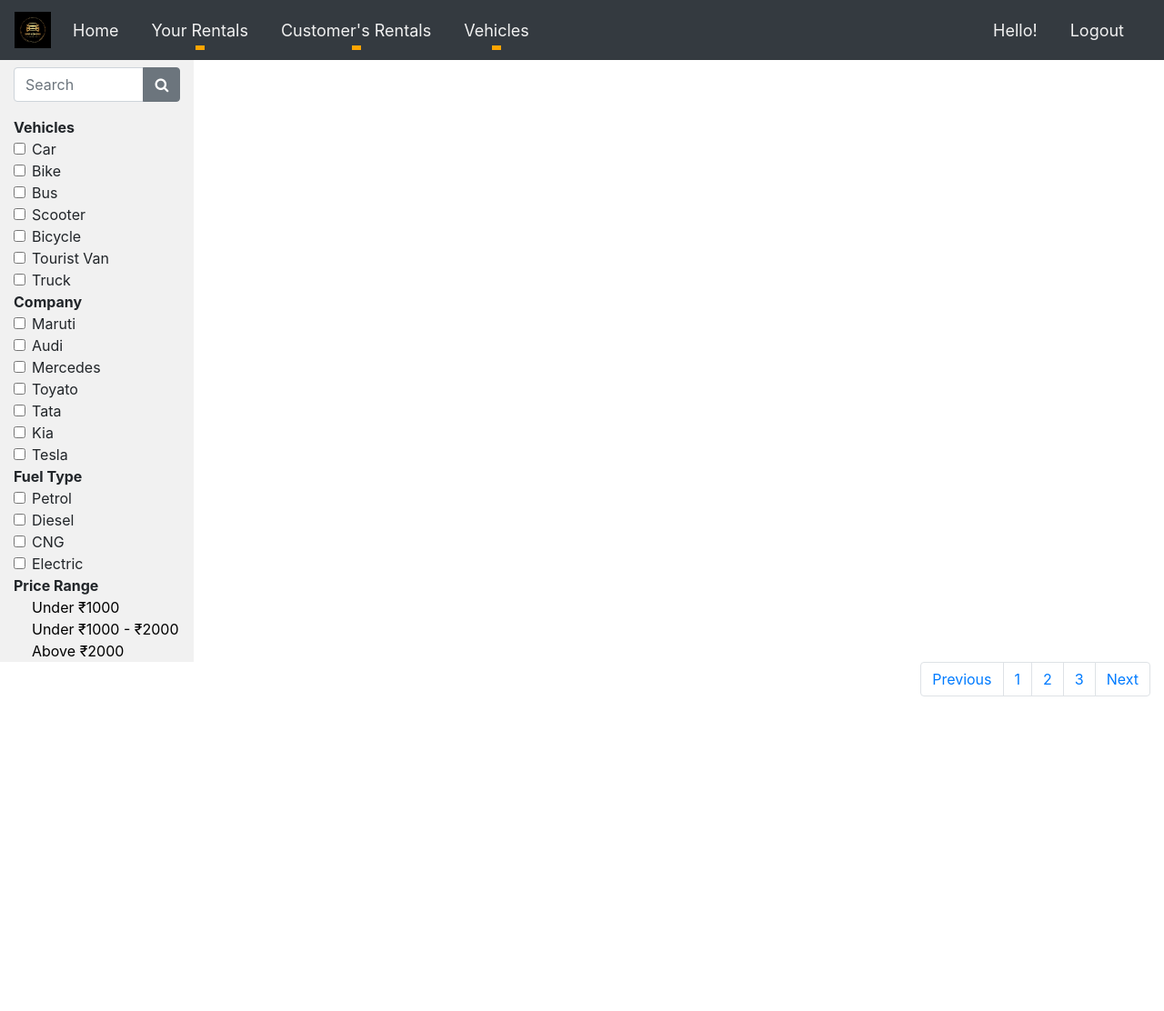
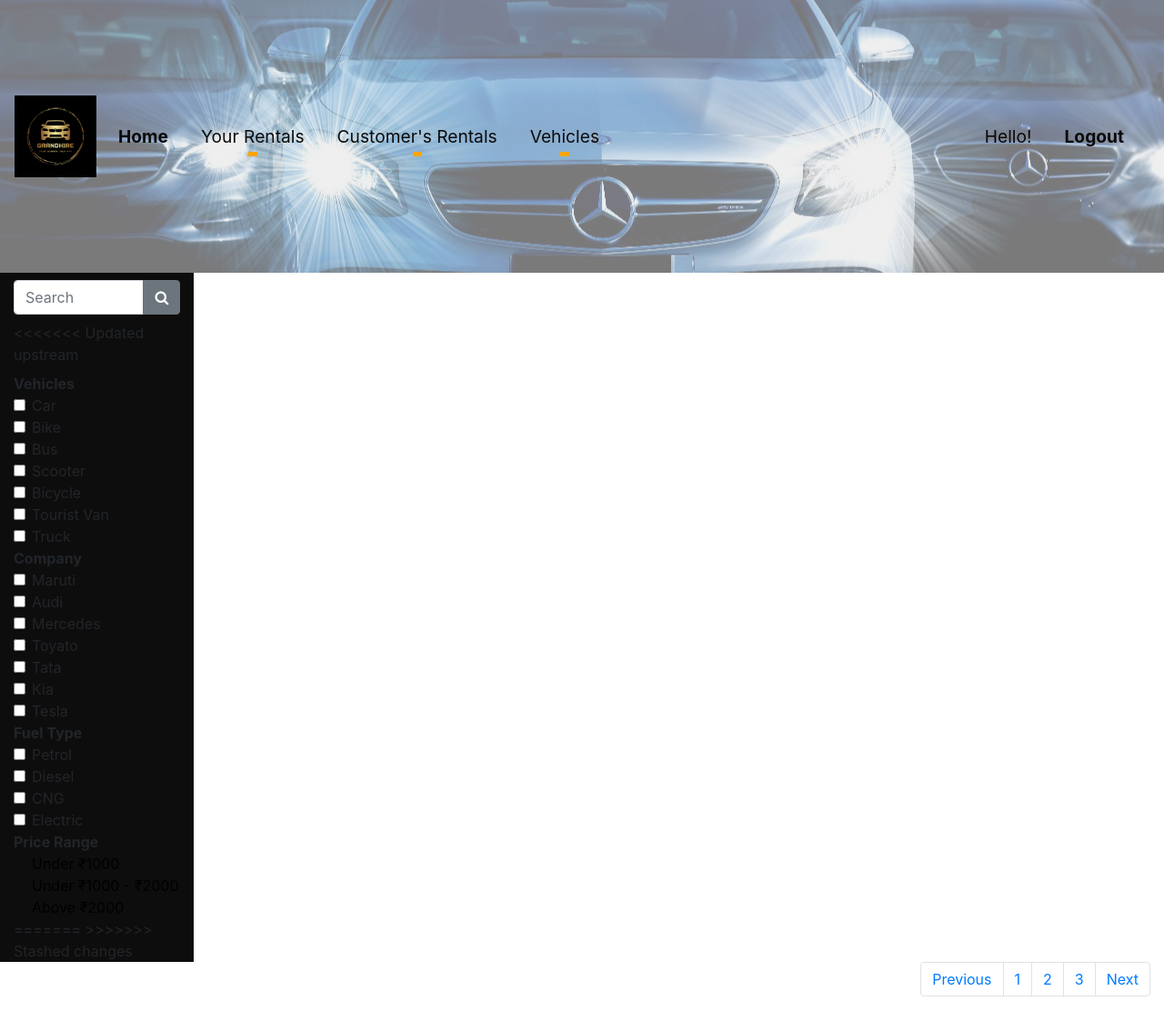
Before and after one commit to Kaumini-Perera/Group-19, a Django app: template vehicle_renting_system/Manager/templates/Manager_base.html in a window 1280 px wide. Shown: the whole page at 91% size. Before the commit the page ends 766 px from the top, so only its background shows below. Run offline with Django 4.2, Linux system fonts and the light colour scheme; the template is opened without the code that fills it, so the values that code supplies are empty; some libraries are stand-ins or nearby versions.

Commit message:
Update Manager_base.html

```diff
--- a/vehicle_renting_system/Manager/templates/Manager_base.html
+++ b/vehicle_renting_system/Manager/templates/Manager_base.html
@@ -20,11 +20,16 @@
     <link rel="stylesheet" type="text/css" href="{% static 'css/manager.css' %}">
     <script src="{% static 'js/manager.js' %}" type="text/javascript"></script>
 
+    <style>
+        body {
+            padding-top: 300px;
+        }
+    </style>
 </head>
 
 <body>
-    <nav class="navbar sticky-top navbar-expand-lg navbar-dark bg-dark" style="font-size: large;" aria-label="" aria-labbelledby="">
-        <a href="/Manager"><img class="navbar-brand" src="{% static 'img/Logos/final_logo.png' %}" height="50"></a>
+    <nav class="navbar fixed-top navbar-expand-lg navbar-dark" style="font-size: larger; background: rgba(0, 0, 0, 0.4) url('{% static 'img\bg\bg1.png' %}' ) center center / cover no-repeat; width: 100%; min-height: 300px;">
+        <a href="/Manager"><img class="navbar-brand" src="{% static 'img/Logos/final_logo.png' %}" height="100"></a>
         <button class="navbar-toggler" type="button" data-toggle="collapse" data-target="#navbarSupportedContent" aria-controls="navbarSupportedContent" aria-expanded="false" aria-label="Toggle navigation">
             <span class="navbar-toggler-icon"></span>
         </button>
@@ -32,32 +37,32 @@
         <div class="collapse navbar-collapse" id="navbarSupportedContent">
             <ul class="navbar-nav mr-auto">
                 <li class="nav-item active">
-                    <a class="nav-link" href="/Manager" style="color: #f1f1f1;">Home</a>
+                    <a class="nav-link" href="/Manager" style="color: #0c0a0a;"><b>Home</b></a>
                 </li>
 
                 <li class="nav-item dropdown">
-                    <a class="nav-link dropdown-toggle" href="#" id="navbarDropdown" style="color: #f1f1f1;" role="button" data-toggle="dropdown" aria-haspopup="true" aria-expanded="false">
+                    <a class="nav-link dropdown-toggle" href="#" id="navbarDropdown" style="color: #0e0b0b;" role="button" data-toggle="dropdown" aria-haspopup="true" aria-expanded="false">
                         Your Rentals
                     </a>
                     <div class="dropdown-menu" aria-labelledby="navbarDropdown">
-                        <a class="dropdown-item" href="/Manager/SentRequests">Sent Requests</a>
-                        <a class="dropdown-item" href="#">Previous Rentals</a>
+                        <a class="dropdown-item" href="/Manager/SentRequests"><b>Sent Requests</b></a>
+                        <a class="dropdown-item" href="#"><b>Previous Rentals</b></a>
                     </div>
                 </li>
 
                 <li class="nav-item dropdown">
-                    <a class="nav-link dropdown-toggle" href="#" id="navbarDropdown" style="color: #f1f1f1;" role="button" data-toggle="dropdown" aria-haspopup="true" aria-expanded="false">
+                    <a class="nav-link dropdown-toggle" href="#" id="navbarDropdown" style="color: #0c0b0b;" role="button" data-toggle="dropdown" aria-haspopup="true" aria-expanded="false">
                         Customer's Rentals <span class="badge badge-warning">{{no_of_pending_request}}</span>
                     </a>
                     <div class="dropdown-menu" aria-labelledby="navbarDropdown">
                         <a class="dropdown-item" href="/Manager/RentRequest">Rent Requests <span class="badge badge-warning mx-2">{{no_of_pending_request}}</span></a>
-                        <a class="dropdown-item" href="#">Rental History</a>
+                        <a class="dropdown-item" href="#"><b>Rental History</b></a>
                         <a class="dropdown-item" href="/Manager/AllCustomers">View All Customers</a>
                     </div>
                 </li>
 
                 <li class="nav-item dropdown">
-                    <a class="nav-link dropdown-toggle" href="#" id="navbarDropdown" style="color: #f1f1f1;" role="button" data-toggle="dropdown" aria-haspopup="true" aria-expanded="false">
+                    <a class="nav-link dropdown-toggle" href="#" id="navbarDropdown" style="color: #0e0c0c;" role="button" data-toggle="dropdown" aria-haspopup="true" aria-expanded="false">
                         Vehicles
                     </a>
                     <div class="dropdown-menu" aria-labelledby="navbarDropdown">
@@ -70,14 +75,14 @@
 
             <ul class="navbar-nav justify-content-end">
                 <li class="nav-item">
-                    <a class="nav-link" href="/Manager/Profile" style="color: #f1f1f1;" title="Your Profile">
+                    <a class="nav-link" href="/Manager/Profile" style="color: #0b0808;" title="Your Profile">
                         Hello! {% block name %}{%endblock%}</a>
                 </li>
             </ul>
 
             <ul class="navbar-nav justify-content-end">
                 <li class="nav-item">
-                    <a class="nav-link" href="/Logout" style="color: #f1f1f1;">Logout</a>
+                    <a class="nav-link" href="/Logout" style="color: #0c0b0b;"><b>Logout</b></a>
                 </li>
             </ul>
 
@@ -88,7 +93,7 @@
 
     <div class="container-fluid">
         <div class="row">
-            <div class="col-sm-2" style="height: auto; background-color: #f1f1f1;" id="demo">
+            <div class="col-sm-2" style="height: auto; background-color: #0e0d0d;" id="demo">
                 <div class="row">
                     <div class="col-sm mt-2">
                         <label class="sr-only" for="inlineFormInputGroup">Search</label>
@@ -100,6 +105,7 @@
                         </div>
                     </div>
                 </div>
+<<<<<<< Updated upstream
                 <div class="row">
                     <div class="col-sm mt-2">
                         <form>
@@ -194,6 +200,8 @@
                         </form>
                     </div>
                 </div>
+=======
+>>>>>>> Stashed changes
             </div>
             <div class="col-sm-10">
                 {% block pagecontent %} {% endblock pagecontent %}
```
